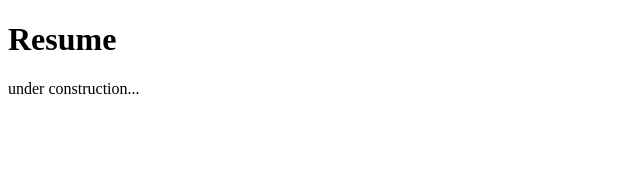
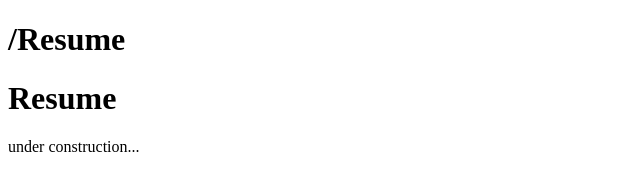
Before and after one commit to Sanket-Valani/sanket-valani.github.io, a plain HTML site: page index.html in a window 1280 px wide. Shown: the whole page, without its empty margins (0-640 px from the left). Drawn offline with Linux system fonts and the light colour scheme.

Commit message:
new branch

```diff
--- a/index.html
+++ b/index.html
@@ -6,6 +6,7 @@
   <title>Sanket Valani</title>
 </head>
 <body>
+  <h1> /Resume </h1>
   <h1> Resume </h1>
   <p> under construction... </p>
 </body>
```
